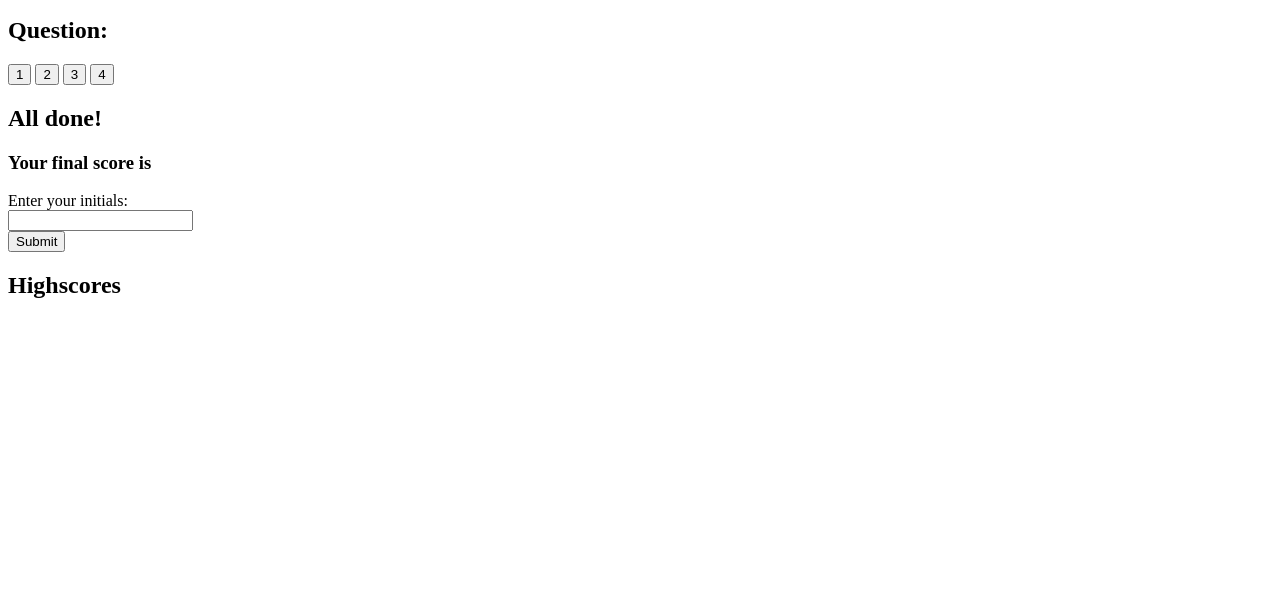
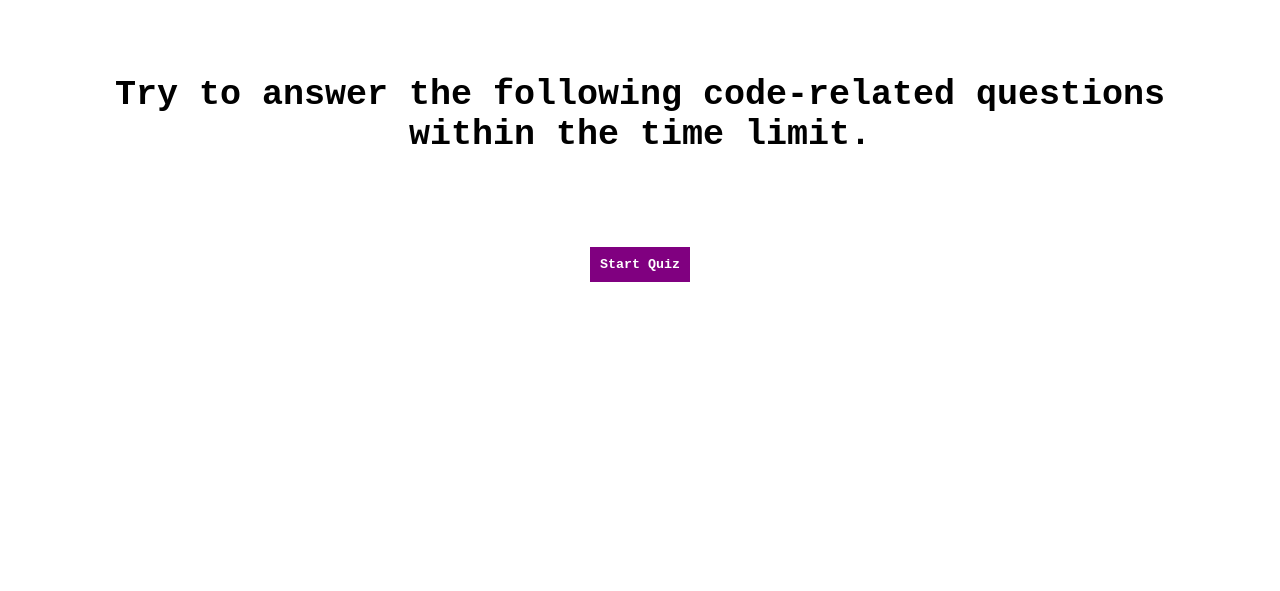
Before and after one commit to kathrynstack/Coding-Assessment, a plain HTML site: page index.html in a window 1280 px wide. Shown: the part 209-800 px from the top of the page. Drawn offline with Linux system fonts and the light colour scheme; the site is published under a folder, as on GitHub Pages, so addresses that start at the root find nothing.

Commit message:
Update paths

```diff
--- a/index.html
+++ b/index.html
@@ -5,7 +5,7 @@
     <title>Coding Assessment</title>
     <meta charset="UTF-8" />
     <meta name="viewport" content="width=device-width, initial-scale=1.0">
-    <link rel="stylesheet" href="/assets/styles.css" />
+    <link rel="stylesheet" href="assets/styles.css" />
 </head>
 
 <body>
@@ -50,7 +50,7 @@
         </section>
 
     </main>
-    <script src="/assets/script.js"></script>
+    <script src="assets/script.js"></script>
 </body>
 
 </html>
```
